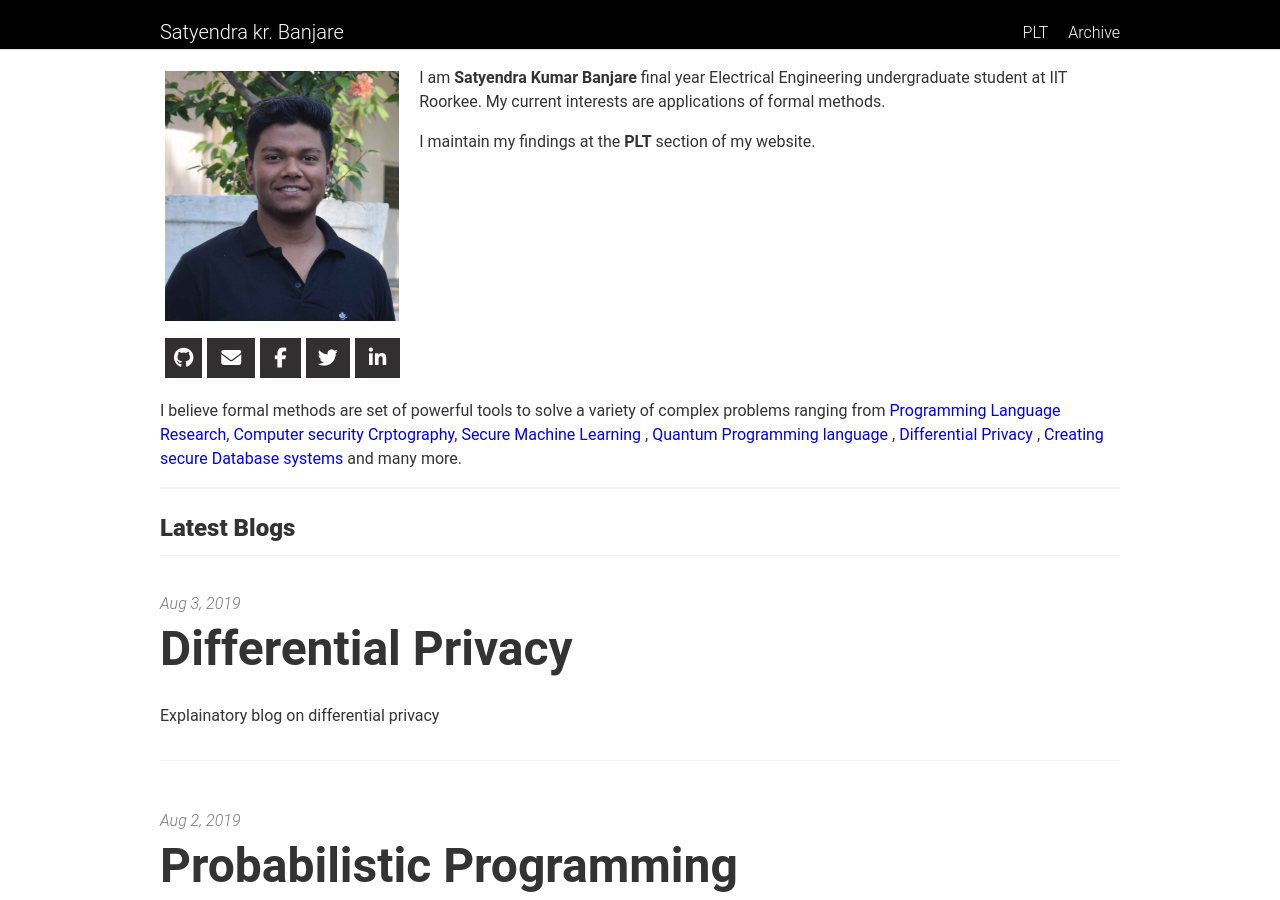
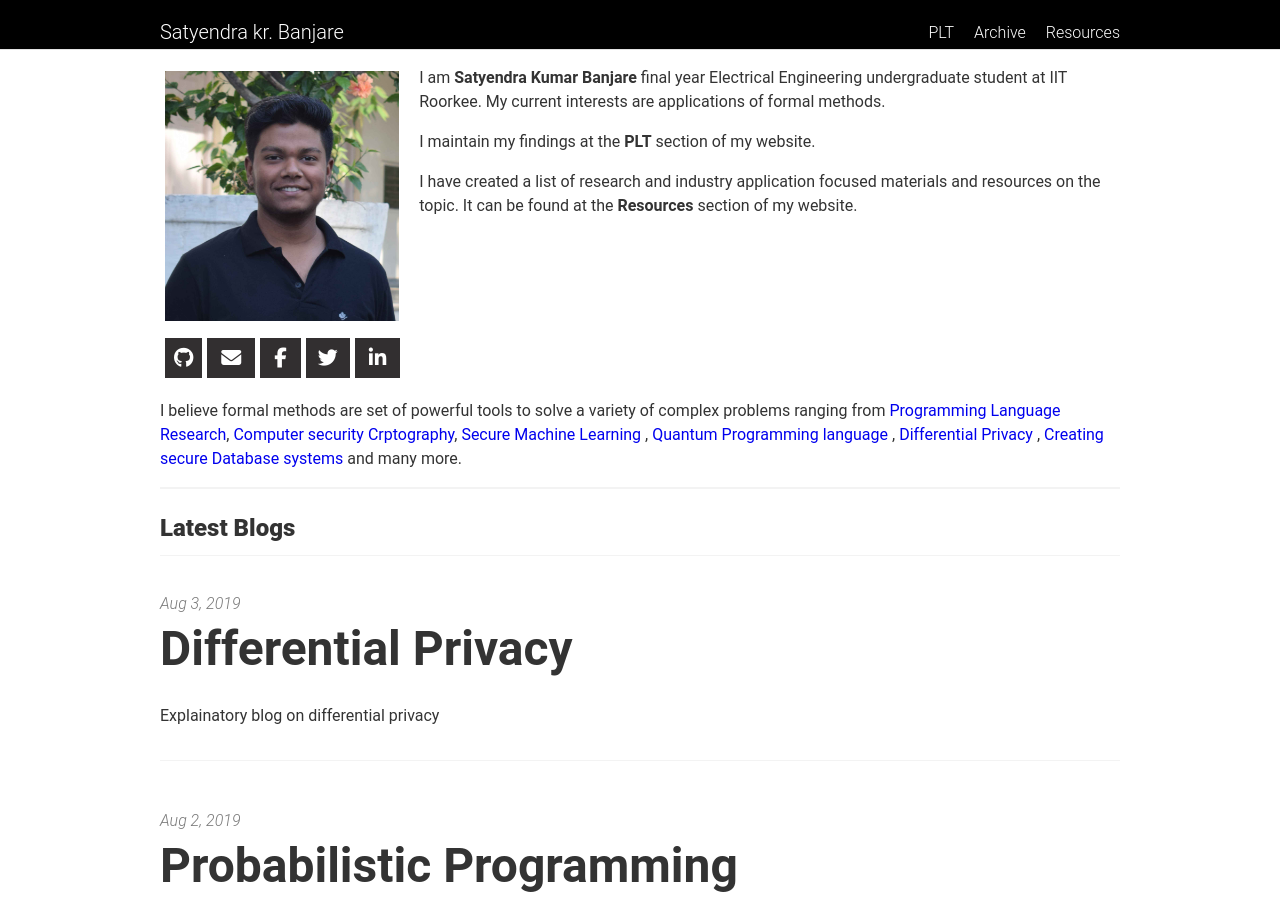
Before and after one commit to SatyendraBanjare/SatyendraBanjare.github.io, a Jekyll site: the page built from index.html, in a window 1280 px wide and 900 px high. Built offline with Jekyll 4.4.1, drawn with Linux system fonts in a browser that asks for light colours; nearby versions of some CDN libraries; the list of posts is cut into pages by our own code.

Commit message:
added resources link

```diff
--- a/_includes/navigation.html
+++ b/_includes/navigation.html
@@ -9,5 +9,6 @@
         	<a style="text-decoration: none; color: white;" href="{{ page.url }}">{{ page.title }}</a>
     {% endif %}
 
+{% endfor %}
 
-{% endfor %}
+<a style="text-decoration: none; color: white;" href="https://satyendrabanjare.com/plt-formal-methods-resources/">Resources</a>
--- a/index.html
+++ b/index.html
@@ -21,7 +21,7 @@ layout: default
   <div  >
       <p> I am <strong>Satyendra Kumar Banjare</strong> final year Electrical Engineering undergraduate student at IIT Roorkee. My current interests are applications of formal methods. </p>
       <p>I maintain my findings at the <strong>PLT</strong> section of my website.</p>
-
+      <p>I have created a list of research and industry application focused materials and resources on the topic. It can be found at the <strong>Resources</strong> section of my website.</p>
   </div>
   <div class="statement" style="float: left; width: 100%; height: 10%; border-bottom: thin solid #f3f3f3 " >
     <p>I believe formal methods are set of powerful tools to solve a variety of complex problems ranging from
```
